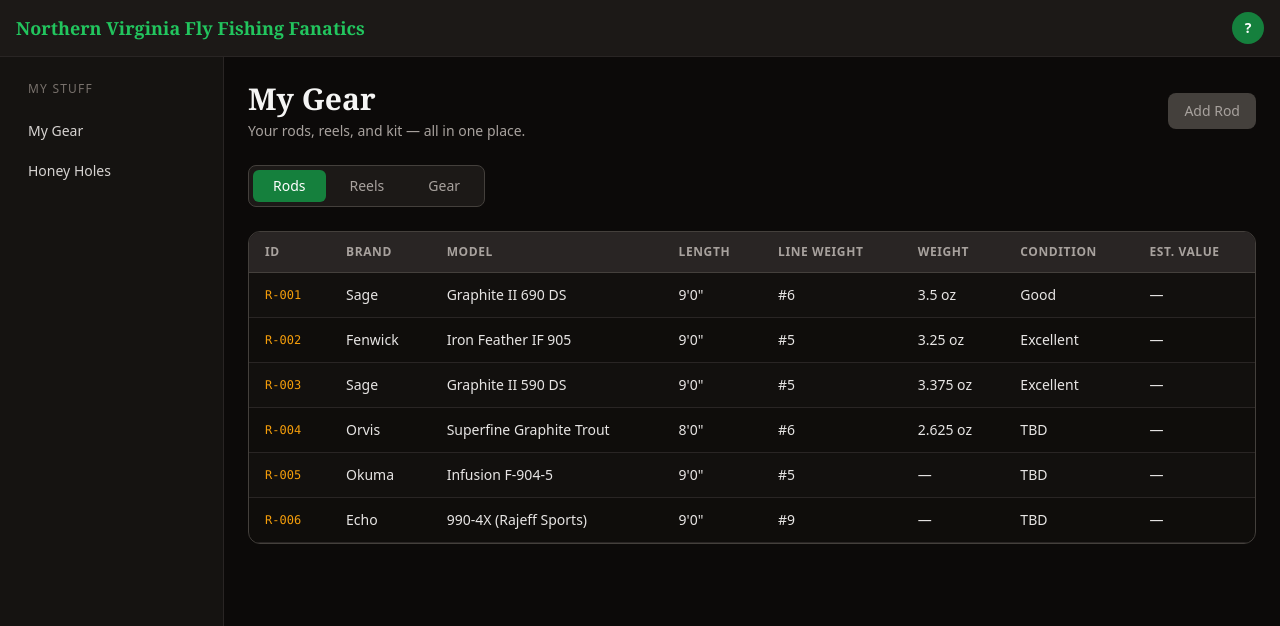
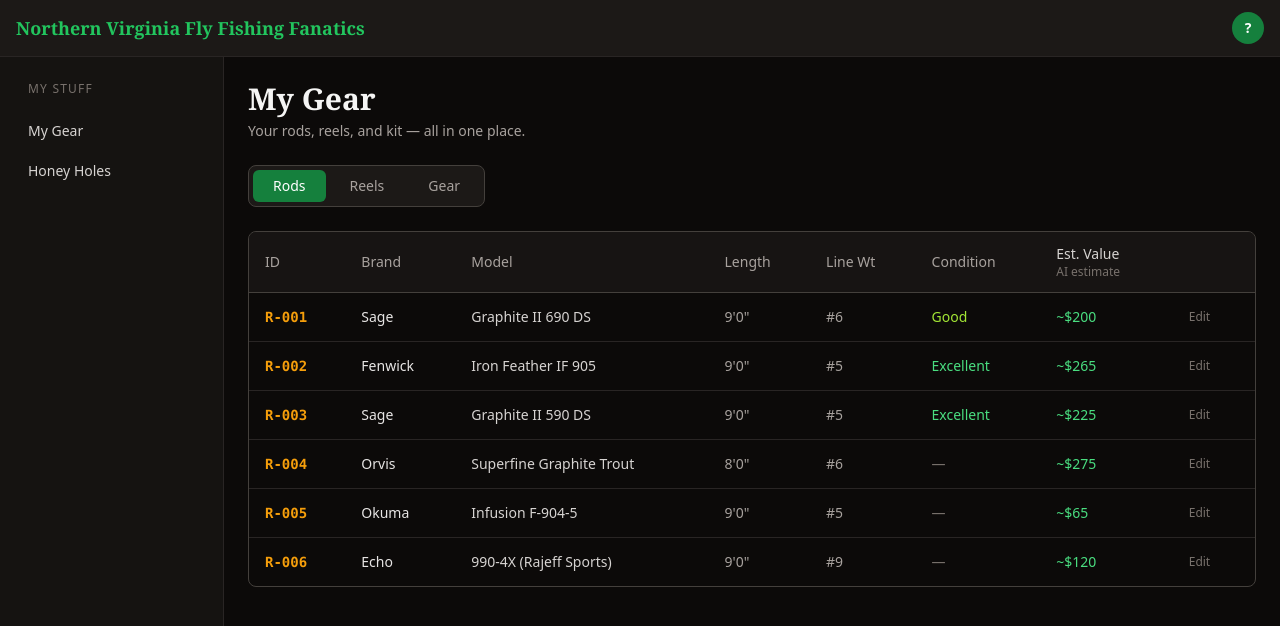
Before and after one commit to bobtucker1129/nvfff, a Next.js app: page /gear in a window 1280 px wide. Shown: the top 626 px of the page. Built offline with nearby package versions, Linux system fonts and the light colour scheme.

Commit message:
Add gear row editing modal and AI value estimates for all rods

```diff
--- a/app/(dashboard)/gear/page.tsx
+++ b/app/(dashboard)/gear/page.tsx
@@ -1,115 +1,229 @@
 'use client'
 
 import { useState } from 'react'
-import GearTable from '@/components/GearTable'
 
 type Tab = 'rods' | 'reels' | 'gear'
+type Condition = 'excellent' | 'good' | 'fair' | 'poor' | ''
 
-const rodColumns = [
-  'ID',
-  'Brand',
-  'Model',
-  'Length',
-  'Line Weight',
-  'Weight',
-  'Condition',
-  'Est. Value',
-]
-
-const reelColumns = [
-  'ID',
-  'Brand',
-  'Model',
-  'Line Weight',
-  'Arbor',
-  'Condition',
-  'Est. Value',
-]
-
-const gearColumns = ['ID', 'Type', 'Brand', 'Description', 'Condition']
-
-const rodRows = [
-  ['R-001', 'Sage', 'Graphite II 690 DS', "9'0\"", '#6', '3.5 oz', 'Good', '—'],
-  ['R-002', 'Fenwick', 'Iron Feather IF 905', "9'0\"", '#5', '3.25 oz', 'Excellent', '—'],
-  ['R-003', 'Sage', 'Graphite II 590 DS', "9'0\"", '#5', '3.375 oz', 'Excellent', '—'],
-  ['R-004', 'Orvis', 'Superfine Graphite Trout', "8'0\"", '#6', '2.625 oz', 'TBD', '—'],
-  ['R-005', 'Okuma', 'Infusion F-904-5', "9'0\"", '#5', '—', 'TBD', '—'],
-  ['R-006', 'Echo', '990-4X (Rajeff Sports)', "9'0\"", '#9', '—', 'TBD', '—'],
-]
-
-const TAB_LABELS: Record<Tab, string> = {
-  rods: 'Rods',
-  reels: 'Reels',
-  gear: 'Gear',
+interface Rod {
+  id: string
+  brand: string
+  model: string
+  length: string
+  lineWeight: string
+  weight: string
+  condition: Condition
+  estValue: string
+  notes: string
 }
 
-const ADD_LABELS: Record<Tab, string> = {
-  rods: 'Add Rod',
-  reels: 'Add Reel',
-  gear: 'Add Gear',
+const CONDITIONS: Condition[] = ['excellent', 'good', 'fair', 'poor']
+
+const conditionLabel = (c: Condition) =>
+  c ? c.charAt(0).toUpperCase() + c.slice(1) : '—'
+
+const conditionColor = (c: Condition) => {
+  if (c === 'excellent') return 'text-green-400'
+  if (c === 'good') return 'text-lime-400'
+  if (c === 'fair') return 'text-amber-400'
+  if (c === 'poor') return 'text-red-400'
+  return 'text-stone-500'
 }
+
+const INITIAL_RODS: Rod[] = [
+  { id: 'R-001', brand: 'Sage', model: 'Graphite II 690 DS', length: "9'0\"", lineWeight: '#6', weight: '3.5 oz', condition: 'good', estValue: '~$200', notes: '' },
+  { id: 'R-002', brand: 'Fenwick', model: 'Iron Feather IF 905', length: "9'0\"", lineWeight: '#5', weight: '3.25 oz', condition: 'excellent', estValue: '~$265', notes: 'Late 70s fiberglass — collectible' },
+  { id: 'R-003', brand: 'Sage', model: 'Graphite II 590 DS', length: "9'0\"", lineWeight: '#5', weight: '3.375 oz', condition: 'excellent', estValue: '~$225', notes: '' },
+  { id: 'R-004', brand: 'Orvis', model: 'Superfine Graphite Trout', length: "8'0\"", lineWeight: '#6', weight: '2.625 oz', condition: '', estValue: '~$275', notes: 'Date code: 0990 (Oct 1990)' },
+  { id: 'R-005', brand: 'Okuma', model: 'Infusion F-904-5', length: "9'0\"", lineWeight: '#5', weight: '—', condition: '', estValue: '~$65', notes: '' },
+  { id: 'R-006', brand: 'Echo', model: '990-4X (Rajeff Sports)', length: "9'0\"", lineWeight: '#9', weight: '—', condition: '', estValue: '~$120', notes: '4-piece travel rod' },
+]
 
 export default function GearPage() {
   const [activeTab, setActiveTab] = useState<Tab>('rods')
+  const [rods, setRods] = useState<Rod[]>(INITIAL_RODS)
+  const [editingRod, setEditingRod] = useState<Rod | null>(null)
+  const [draft, setDraft] = useState<Rod | null>(null)
+
+  function openEdit(rod: Rod) {
+    setDraft({ ...rod })
+    setEditingRod(rod)
+  }
+
+  function saveEdit() {
+    if (!draft) return
+    setRods(prev => prev.map(r => r.id === draft.id ? draft : r))
+    setEditingRod(null)
+    setDraft(null)
+  }
+
+  function cancelEdit() {
+    setEditingRod(null)
+    setDraft(null)
+  }
 
   return (
-    <div className="p-6 max-w-6xl mx-auto">
-      <div className="flex items-center justify-between mb-6">
-        <div>
-          <h1 className="font-serif text-3xl font-bold text-stone-100">
-            My Gear
-          </h1>
-          <p className="text-stone-400 text-sm mt-1">
-            Your rods, reels, and kit — all in one place.
-          </p>
-        </div>
-        <button
-          disabled
-          className="bg-stone-700 text-stone-400 text-sm font-medium px-4 py-2 rounded-lg cursor-not-allowed"
-          title="Add items once Supabase is wired"
-        >
-          {ADD_LABELS[activeTab]}
-        </button>
+    <div className="p-4 sm:p-6 max-w-6xl mx-auto">
+      <div className="mb-6">
+        <h1 className="font-serif text-3xl font-bold text-stone-100">My Gear</h1>
+        <p className="text-stone-400 text-sm mt-1">Your rods, reels, and kit — all in one place.</p>
       </div>
 
       {/* Tabs */}
       <div className="flex gap-1 mb-6 bg-stone-900 border border-stone-700 rounded-lg p-1 w-fit">
-        {(Object.keys(TAB_LABELS) as Tab[]).map((tab) => (
-          <button
-            key={tab}
-            onClick={() => setActiveTab(tab)}
-            className={`px-5 py-1.5 rounded-md text-sm font-medium transition-colors ${
-              activeTab === tab
-                ? 'bg-green-700 text-white'
-                : 'text-stone-400 hover:text-stone-200'
-            }`}
-          >
-            {TAB_LABELS[tab]}
+        {(['rods', 'reels', 'gear'] as Tab[]).map(tab => (
+          <button key={tab} onClick={() => setActiveTab(tab)}
+            className={`px-5 py-1.5 rounded-md text-sm font-medium transition-colors capitalize ${activeTab === tab ? 'bg-green-700 text-white' : 'text-stone-400 hover:text-stone-200'}`}>
+            {tab}
           </button>
         ))}
       </div>
 
-      {/* Table panels */}
+      {/* Rods table */}
       {activeTab === 'rods' && (
-        <GearTable
-          columns={rodColumns}
-          rows={rodRows}
-          emptyMessage="No rods logged yet."
-        />
+        <div className="overflow-x-auto rounded-lg border border-stone-700">
+          <table className="w-full text-sm">
+            <thead>
+              <tr className="border-b border-stone-700 bg-stone-900/70">
+                <th className="text-left px-4 py-3 text-stone-400 font-medium">ID</th>
+                <th className="text-left px-4 py-3 text-stone-400 font-medium">Brand</th>
+                <th className="text-left px-4 py-3 text-stone-400 font-medium">Model</th>
+                <th className="text-left px-4 py-3 text-stone-400 font-medium">Length</th>
+                <th className="text-left px-4 py-3 text-stone-400 font-medium">Line Wt</th>
+                <th className="text-left px-4 py-3 text-stone-400 font-medium">Condition</th>
+                <th className="text-left px-4 py-3 text-stone-300 font-medium">
+                  Est. Value
+                  <div className="text-stone-500 text-xs font-normal">AI estimate</div>
+                </th>
+                <th className="px-4 py-3"></th>
+              </tr>
+            </thead>
+            <tbody className="divide-y divide-stone-800">
+              {rods.map(rod => (
+                <tr key={rod.id} className="hover:bg-stone-900/40 transition-colors">
+                  <td className="px-4 py-3 font-mono text-amber-500 font-semibold">{rod.id}</td>
+                  <td className="px-4 py-3 text-stone-200">{rod.brand}</td>
+                  <td className="px-4 py-3 text-stone-300">{rod.model}</td>
+                  <td className="px-4 py-3 text-stone-400">{rod.length}</td>
+                  <td className="px-4 py-3 text-stone-400">{rod.lineWeight}</td>
+                  <td className={`px-4 py-3 font-medium ${conditionColor(rod.condition)}`}>
+                    {conditionLabel(rod.condition)}
+                  </td>
+                  <td className="px-4 py-3 text-green-400 font-medium">{rod.estValue}</td>
+                  <td className="px-4 py-3">
+                    <button onClick={() => openEdit(rod)}
+                      className="text-stone-500 hover:text-green-400 transition-colors text-xs px-2 py-1 rounded hover:bg-stone-800">
+                      Edit
+                    </button>
+                  </td>
+                </tr>
+              ))}
+            </tbody>
+          </table>
+        </div>
       )}
+
       {activeTab === 'reels' && (
-        <GearTable
-          columns={reelColumns}
-          rows={[]}
-          emptyMessage="No reels logged yet."
-        />
+        <div className="text-stone-500 text-sm py-8 text-center">No reels logged yet. Reels coming after we finish the rod inventory.</div>
       )}
       {activeTab === 'gear' && (
-        <GearTable
-          columns={gearColumns}
-          rows={[]}
-          emptyMessage="No gear logged yet."
-        />
+        <div className="text-stone-500 text-sm py-8 text-center">
+          2 items logged:
+          <div className="mt-4 overflow-x-auto rounded-lg border border-stone-700">
+            <table className="w-full text-sm">
+              <thead>
+                <tr className="border-b border-stone-700 bg-stone-900/70">
+                  <th className="text-left px-4 py-3 text-stone-400 font-medium">ID</th>
+                  <th className="text-left px-4 py-3 text-stone-400 font-medium">Type</th>
+                  <th className="text-left px-4 py-3 text-stone-400 font-medium">Brand</th>
+                  <th className="text-left px-4 py-3 text-stone-400 font-medium">Description</th>
+                </tr>
+              </thead>
+              <tbody className="divide-y divide-stone-800">
+                <tr>
+                  <td className="px-4 py-3 font-mono text-amber-500 font-semibold">G-001</td>
+                  <td className="px-4 py-3 text-stone-300">Waders</td>
+                  <td className="px-4 py-3 text-stone-400">Unknown</td>
+                  <td className="px-4 py-3 text-stone-400">TechH2O Waterproof/Breathable</td>
+                </tr>
+                <tr>
+                  <td className="px-4 py-3 font-mono text-amber-500 font-semibold">G-002</td>
+                  <td className="px-4 py-3 text-stone-300">Waders</td>
+                  <td className="px-4 py-3 text-stone-400">Guide Series</td>
+                  <td className="px-4 py-3 text-stone-400">Chest waders, tan/olive</td>
+                </tr>
+              </tbody>
+            </table>
+          </div>
+        </div>
+      )}
+
+      {/* Edit modal */}
+      {draft && (
+        <div className="fixed inset-0 z-50 flex items-end sm:items-center justify-center bg-black/70 p-4">
+          <div className="bg-stone-900 border border-stone-700 rounded-xl w-full max-w-md shadow-2xl">
+            <div className="p-5 border-b border-stone-700 flex items-center justify-between">
+              <h2 className="font-serif text-lg font-bold text-stone-100">Edit {draft.id}</h2>
+              <button onClick={cancelEdit} className="text-stone-500 hover:text-stone-300 text-xl leading-none">×</button>
+            </div>
+            <div className="p-5 space-y-4">
+              <div className="grid grid-cols-2 gap-3">
+                <div>
+                  <label className="block text-xs font-medium text-stone-400 mb-1">Brand</label>
+                  <input value={draft.brand} onChange={e => setDraft({ ...draft, brand: e.target.value })}
+                    className="w-full bg-stone-800 border border-stone-600 rounded px-3 py-2 text-stone-100 text-sm focus:outline-none focus:border-green-600" />
+                </div>
+                <div>
+                  <label className="block text-xs font-medium text-stone-400 mb-1">Length</label>
+                  <input value={draft.length} onChange={e => setDraft({ ...draft, length: e.target.value })}
+                    className="w-full bg-stone-800 border border-stone-600 rounded px-3 py-2 text-stone-100 text-sm focus:outline-none focus:border-green-600" />
+                </div>
+              </div>
+              <div>
+                <label className="block text-xs font-medium text-stone-400 mb-1">Model</label>
+                <input value={draft.model} onChange={e => setDraft({ ...draft, model: e.target.value })}
+                  className="w-full bg-stone-800 border border-stone-600 rounded px-3 py-2 text-stone-100 text-sm focus:outline-none focus:border-green-600" />
+              </div>
+              <div className="grid grid-cols-2 gap-3">
+                <div>
+                  <label className="block text-xs font-medium text-stone-400 mb-1">Line Weight</label>
+                  <input value={draft.lineWeight} onChange={e => setDraft({ ...draft, lineWeight: e.target.value })}
+                    className="w-full bg-stone-800 border border-stone-600 rounded px-3 py-2 text-stone-100 text-sm focus:outline-none focus:border-green-600" />
+                </div>
+                <div>
+                  <label className="block text-xs font-medium text-stone-400 mb-1">Weight</label>
+                  <input value={draft.weight} onChange={e => setDraft({ ...draft, weight: e.target.value })}
+                    className="w-full bg-stone-800 border border-stone-600 rounded px-3 py-2 text-stone-100 text-sm focus:outline-none focus:border-green-600" />
+                </div>
+              </div>
+              <div className="grid grid-cols-2 gap-3">
+                <div>
+                  <label className="block text-xs font-medium text-stone-400 mb-1">Condition</label>
+                  <select value={draft.condition} onChange={e => setDraft({ ...draft, condition: e.target.value as Condition })}
+                    className="w-full bg-stone-800 border border-stone-600 rounded px-3 py-2 text-stone-100 text-sm focus:outline-none focus:border-green-600">
+                    <option value="">— Select —</option>
+                    {CONDITIONS.map(c => <option key={c} value={c}>{conditionLabel(c)}</option>)}
+                  </select>
+                </div>
+                <div>
+                  <label className="block text-xs font-medium text-stone-400 mb-1">Est. Value</label>
+                  <input value={draft.estValue} onChange={e => setDraft({ ...draft, estValue: e.target.value })}
+                    placeholder="e.g. ~$200"
+                    className="w-full bg-stone-800 border border-stone-600 rounded px-3 py-2 text-stone-100 text-sm focus:outline-none focus:border-green-600" />
+                </div>
+              </div>
+              <div>
+                <label className="block text-xs font-medium text-stone-400 mb-1">Notes</label>
+                <textarea value={draft.notes} onChange={e => setDraft({ ...draft, notes: e.target.value })} rows={2}
+                  className="w-full bg-stone-800 border border-stone-600 rounded px-3 py-2 text-stone-100 text-sm focus:outline-none focus:border-green-600 resize-none" />
+              </div>
+            </div>
+            <div className="p-5 border-t border-stone-700 flex gap-3">
+              <button onClick={cancelEdit} className="flex-1 py-2 bg-stone-800 hover:bg-stone-700 text-stone-300 text-sm rounded transition-colors">Cancel</button>
+              <button onClick={saveEdit} className="flex-1 py-2 bg-green-700 hover:bg-green-600 text-white text-sm font-medium rounded transition-colors">Save</button>
+            </div>
+          </div>
+        </div>
       )}
     </div>
   )
```
